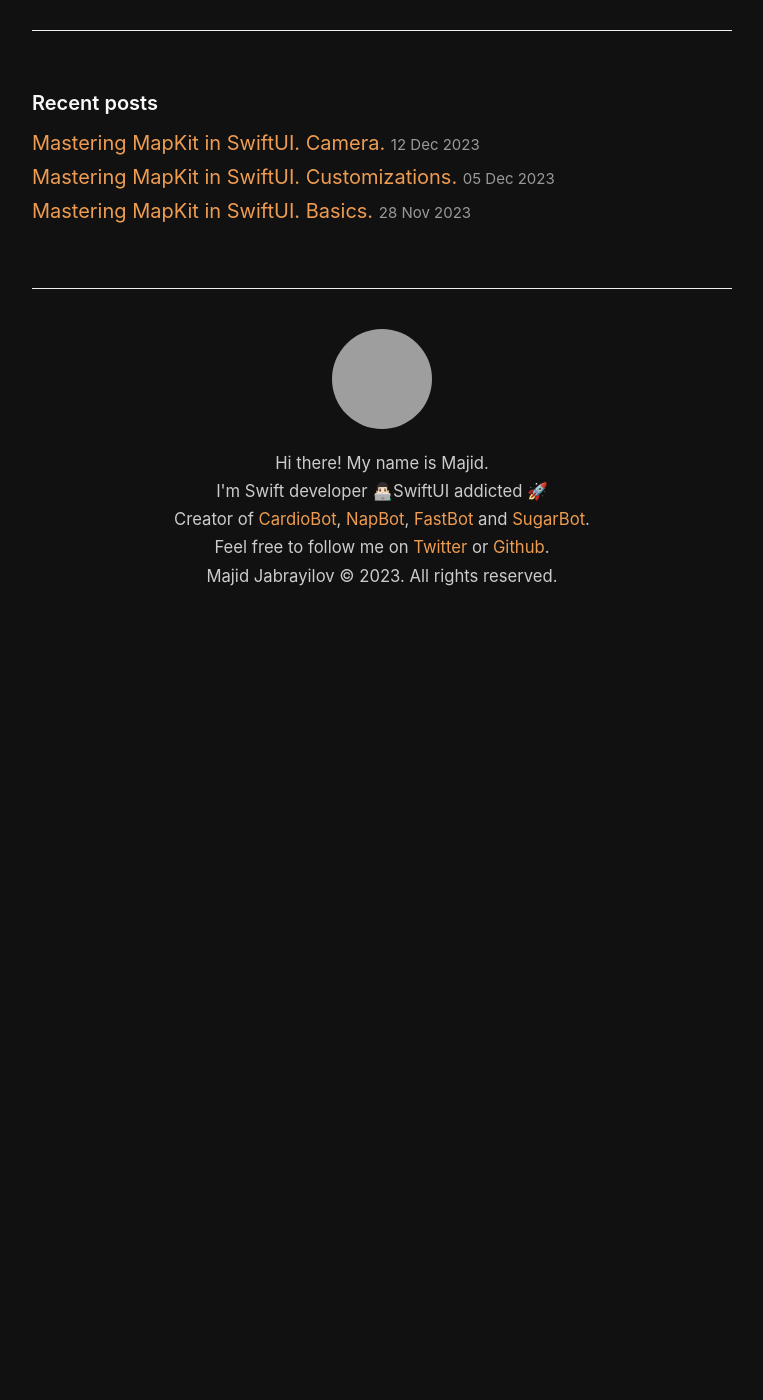
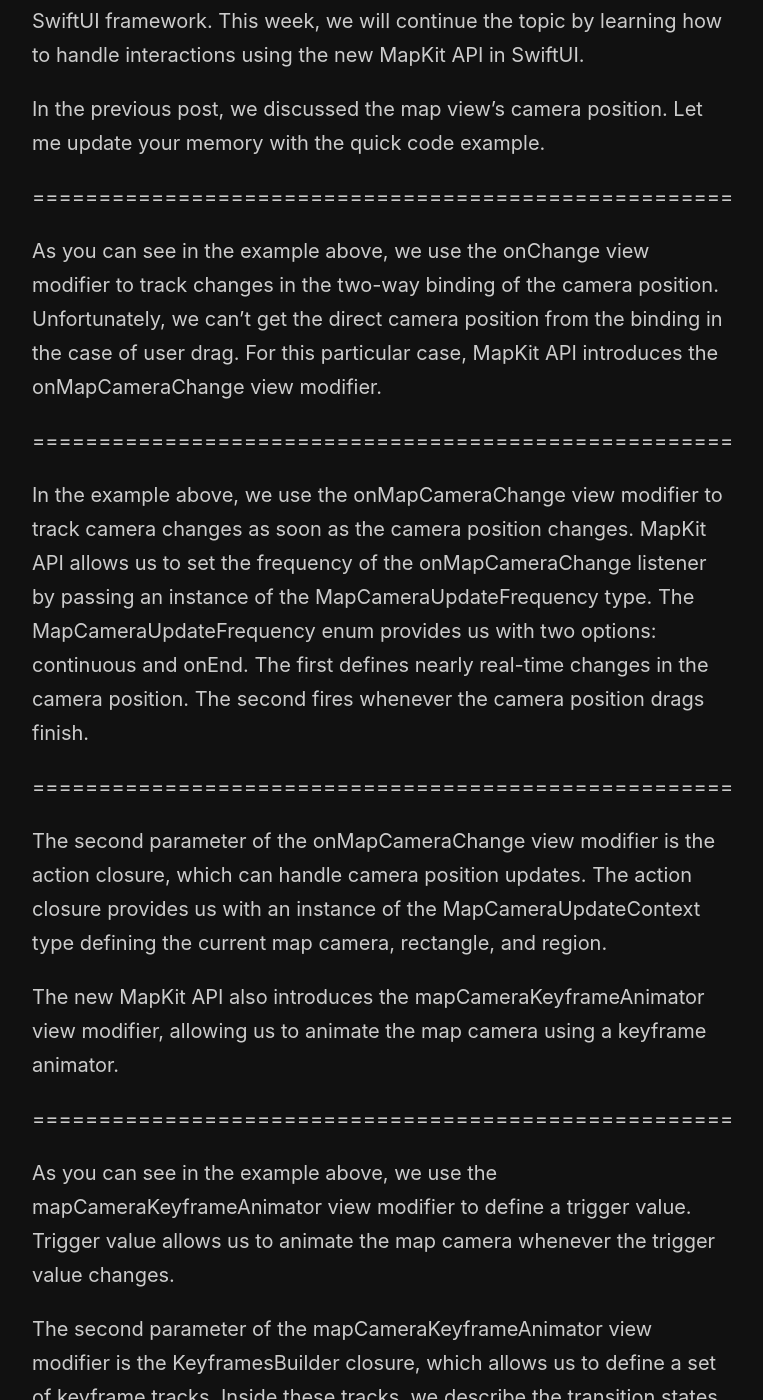
Before and after one commit to mecid/mecid.github.io, a Jekyll site: the page built from _posts/2023-12-19-mastering-mapkit-in-swiftui-interactions.md, in a window 1280 px wide and 1400 px high, scrolled down 306 px. Shown: the whole window, without its empty margins (258-1021 px from the left). Built offline with Jekyll 4.4.1, drawn with Linux system fonts in a browser that asks for light colours; before the commit the page ends 936 px from its top, so only the background shows below that; some of the changed text lies outside the part shown; grey boxes are pictures that could not be loaded.

Commit message:
map interactions post content added

```diff
--- a/_posts/2023-12-19-mastering-mapkit-in-swiftui-interactions.md
+++ b/_posts/2023-12-19-mastering-mapkit-in-swiftui-interactions.md
@@ -2,3 +2,35 @@
 title: Mastering MapKit in SwiftUI. Interactions.
 layout: post
 ---
+
+MapKit provides us with a very rich API as part of the next iteration of the SwiftUI framework. This week, we will continue the topic by learning how to handle interactions using the new MapKit API in SwiftUI.
+
+In the previous post, we discussed the map view's camera position. Let me update your memory with the quick code example.
+
+=====================================================
+
+As you can see in the example above, we use the onChange view modifier to track changes in the two-way binding of the camera position. Unfortunately, we can't get the direct camera position from the binding in the case of user drag. For this particular case, MapKit API introduces the onMapCameraChange view modifier.
+
+=====================================================
+
+In the example above, we use the onMapCameraChange view modifier to track camera changes as soon as the camera position changes. MapKit API allows us to set the frequency of the onMapCameraChange listener by passing an instance of the MapCameraUpdateFrequency type. The MapCameraUpdateFrequency enum provides us with two options: continuous and onEnd. The first defines nearly real-time changes in the camera position. The second fires whenever the camera position drags finish.
+
+=====================================================
+
+The second parameter of the onMapCameraChange view modifier is the action closure, which can handle camera position updates. The action closure provides us with an instance of the MapCameraUpdateContext type defining the current map camera, rectangle, and region.
+
+The new MapKit API also introduces the mapCameraKeyframeAnimator view modifier, allowing us to animate the map camera using a keyframe animator.
+
+=====================================================
+
+As you can see in the example above, we use the mapCameraKeyframeAnimator view modifier to define a trigger value. Trigger value allows us to animate the map camera whenever the trigger value changes.
+
+The second parameter of the mapCameraKeyframeAnimator view modifier is the KeyframesBuilder closure, which allows us to define a set of keyframe tracks. Inside these tracks, we describe the transition states to iterate our animation.
+
+As you can see, we can animate all the properties of the MapCamera type. In our example, we animate the map camera's center location and distance. The KeyframesBuilder closure also provides us with the initial value of the map camera, allowing us to read the value of the map camera before animation.
+
+Last, the topic to cover is the map selection feature. The Map view provides an initializer with a selection parameter, allowing us to offer a two-way binding for map content selection.
+
+=====================================================
+
+In the example above, we define a state property to store the currently selected value of the map. We also annotate our markers using the tag view modifier. Remember that the type of the selection property must be the same as the tag you provide to the map content.
```
